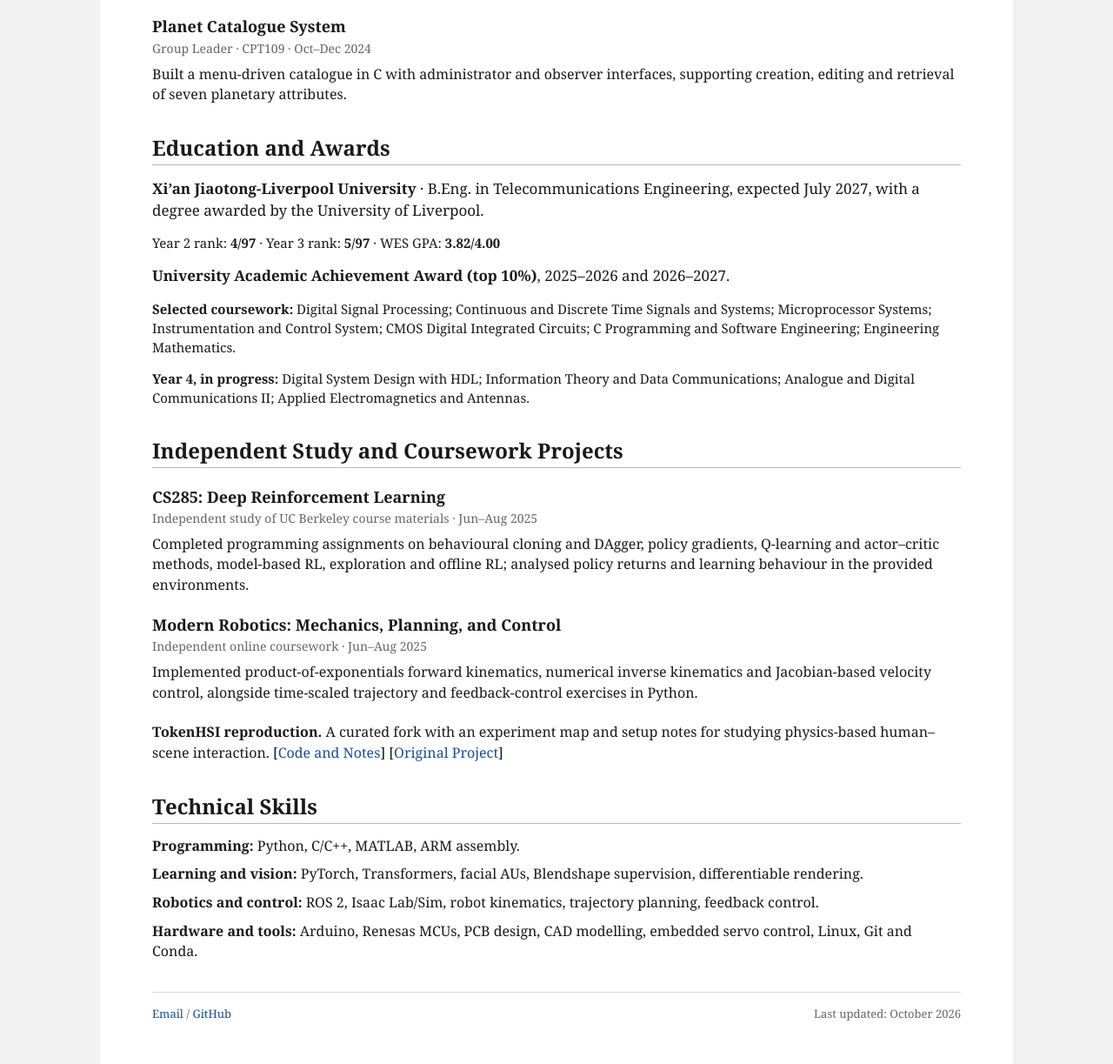
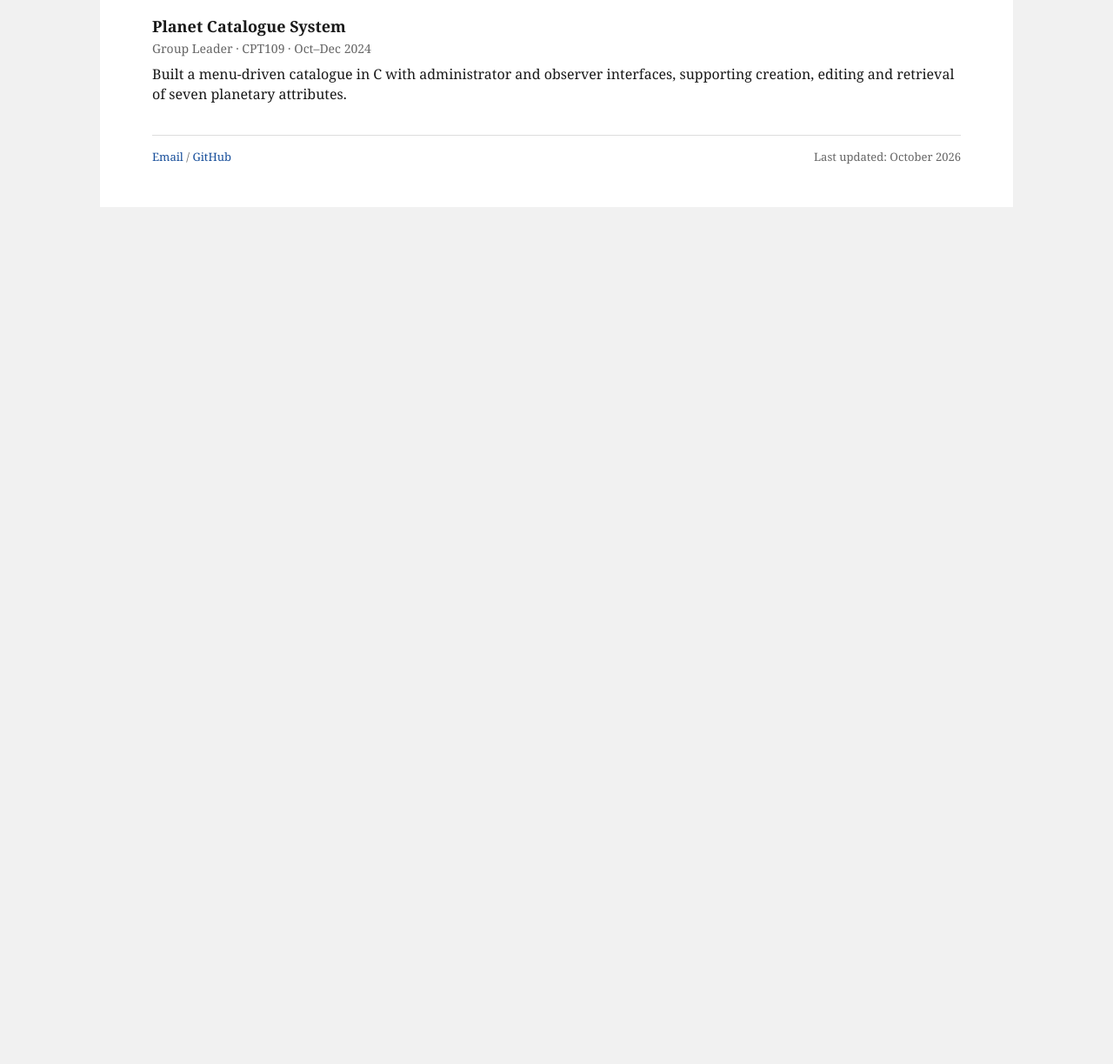
Before and after one commit to zyc-chenli/zyc-chenli.github.io, a plain HTML site: page index.html in a window 1280 px wide. Shown: the part 1556-2779 px from the top of the page at 87% size. After the commit the page ends 1818 px from the top, so only its background shows below. Drawn offline with Linux system fonts and the light colour scheme.

Commit message:
Focus homepage on research and engineering projects

```diff
--- a/index.html
+++ b/index.html
@@ -92,38 +92,6 @@
       </div>
     </section>
 
-    <section id="education" class="academic-section">
-      <h2>Education and Awards</h2>
-      <p><strong>Xi’an Jiaotong-Liverpool University</strong> · B.Eng. in Telecommunications Engineering, expected July 2027, with a degree awarded by the University of Liverpool.</p>
-      <p class="education-detail">Year 2 rank: <strong>4/97</strong> · Year 3 rank: <strong>5/97</strong> · WES GPA: <strong>3.82/4.00</strong></p>
-      <p><strong>University Academic Achievement Award (top 10%)</strong>, 2025–2026 and 2026–2027.</p>
-      <p class="education-detail"><strong>Selected coursework:</strong> Digital Signal Processing; Continuous and Discrete Time Signals and Systems; Microprocessor Systems; Instrumentation and Control System; CMOS Digital Integrated Circuits; C Programming and Software Engineering; Engineering Mathematics.</p>
-      <p class="education-detail"><strong>Year 4, in progress:</strong> Digital System Design with HDL; Information Theory and Data Communications; Analogue and Digital Communications II; Applied Electromagnetics and Antennas.</p>
-    </section>
-
-    <section id="coursework" class="academic-section">
-      <h2>Independent Study and Coursework Projects</h2>
-      <div class="project-summary">
-        <h3>CS285: Deep Reinforcement Learning</h3>
-        <p class="project-context">Independent study of UC Berkeley course materials · Jun–Aug 2025</p>
-        <p>Completed programming assignments on behavioural cloning and DAgger, policy gradients, Q-learning and actor–critic methods, model-based RL, exploration and offline RL; analysed policy returns and learning behaviour in the provided environments.</p>
-      </div>
-      <div class="project-summary">
-        <h3>Modern Robotics: Mechanics, Planning, and Control</h3>
-        <p class="project-context">Independent online coursework · Jun–Aug 2025</p>
-        <p>Implemented product-of-exponentials forward kinematics, numerical inverse kinematics and Jacobian-based velocity control, alongside time-scaled trajectory and feedback-control exercises in Python.</p>
-      </div>
-      <p class="study-notes"><strong>TokenHSI reproduction.</strong> A curated fork with an experiment map and setup notes for studying physics-based human–scene interaction. [<a href="https://github.com/zyc-chenli/TokenHSI-Reproduction">Code and Notes</a>] [<a href="https://liangpan99.github.io/TokenHSI/">Original Project</a>]</p>
-    </section>
-
-    <section id="skills" class="academic-section technical-skills">
-      <h2>Technical Skills</h2>
-      <p><strong>Programming:</strong> Python, C/C++, MATLAB, ARM assembly.</p>
-      <p><strong>Learning and vision:</strong> PyTorch, Transformers, facial AUs, Blendshape supervision, differentiable rendering.</p>
-      <p><strong>Robotics and control:</strong> ROS 2, Isaac Lab/Sim, robot kinematics, trajectory planning, feedback control.</p>
-      <p><strong>Hardware and tools:</strong> Arduino, Renesas MCUs, PCB design, CAD modelling, embedded servo control, Linux, Git and Conda.</p>
-    </section>
-
     <footer id="contact" class="academic-footer">
       <p><a href="mailto:Yucheng.Zhao23@student.xjtlu.edu.cn">Email</a> / <a href="https://github.com/zyc-chenli">GitHub</a></p>
       <p>Last updated: October 2026</p>
```
Also changed, not shown: 1 other file.
